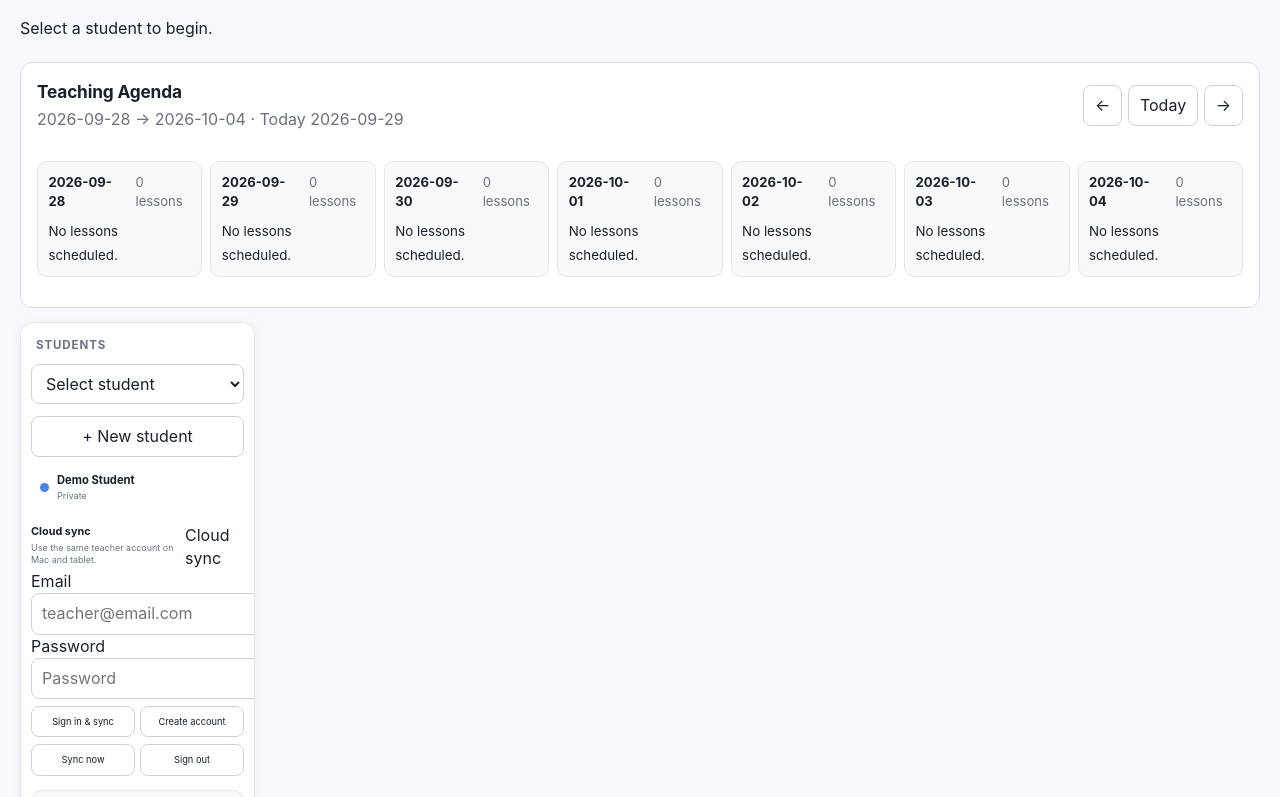
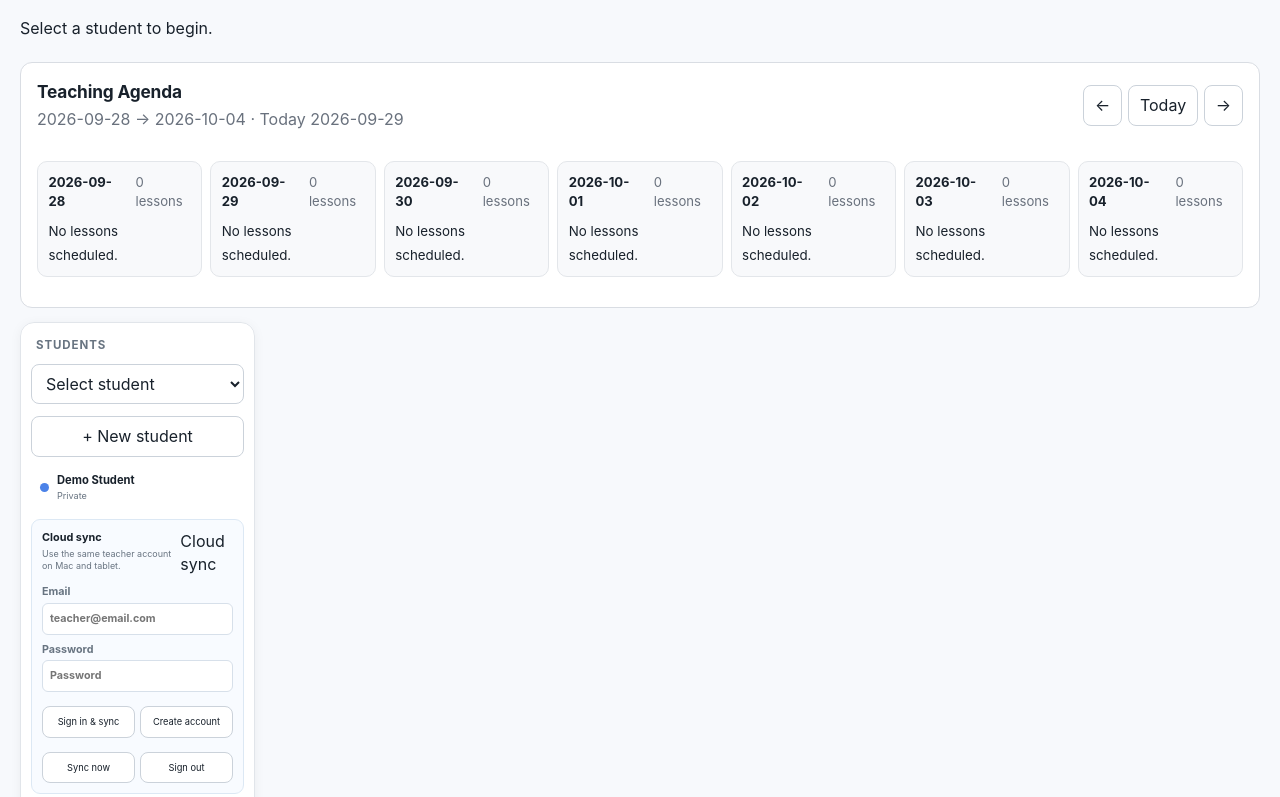
Before and after one commit to tneophytou22/violin-ai-teacher-agenda, a website with bundled scripts: page v15/ui/demo/index.html in a window 1280 px wide. Shown: the part 79-876 px from the top of the page. Built offline with nearby package versions, Linux system fonts and the light colour scheme.

Commit message:
V15 UI: style cloud sync panel

```diff
--- a/v15/ui/teacher-agenda-shell.css
+++ b/v15/ui/teacher-agenda-shell.css
@@ -3393,3 +3393,34 @@
     grid-column: auto;
   }
 }
+
+
+/* Cloud sync panel — shared teacher workspace across devices. */
+[data-v15="teacher-agenda"] [data-view="cloud-panel"] {
+  margin-top: 9px;
+  padding: 10px;
+  border: 1px solid #dce8f4;
+  border-radius: 9px;
+  background: #f8fbff;
+}
+[data-v15="teacher-agenda"] [data-view="cloud-auth"] {
+  display: grid;
+  gap: 7px;
+  margin-top: 8px;
+}
+[data-v15="teacher-agenda"] [data-view="cloud-auth"] label {
+  display: grid;
+  gap: 3px;
+  color: var(--ta-muted);
+  font-size: .67rem;
+  font-weight: 700;
+}
+[data-v15="teacher-agenda"] [data-view="cloud-auth"] input {
+  width: 100%;
+  box-sizing: border-box;
+  min-height: 32px;
+  padding: 6px 7px;
+  border: 1px solid #d7e0ea;
+  border-radius: 6px;
+  background: white;
+}
```
